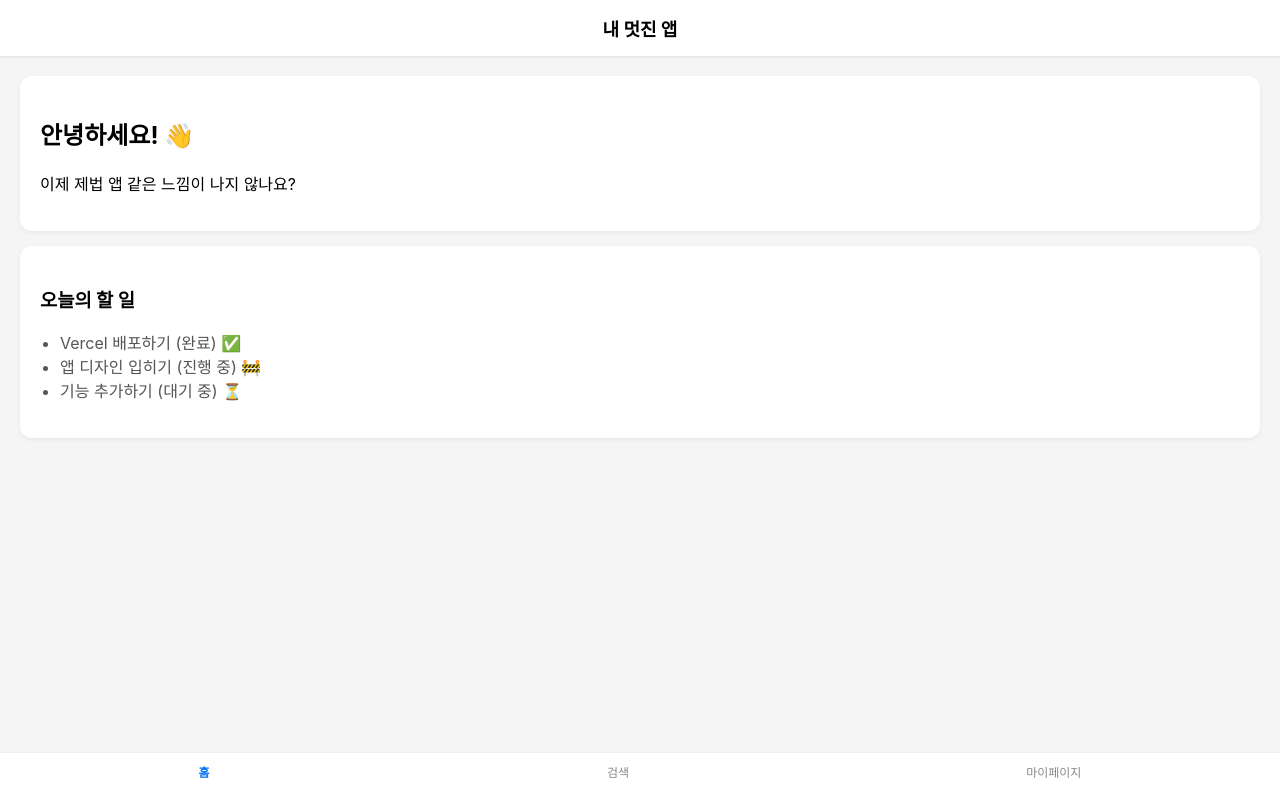
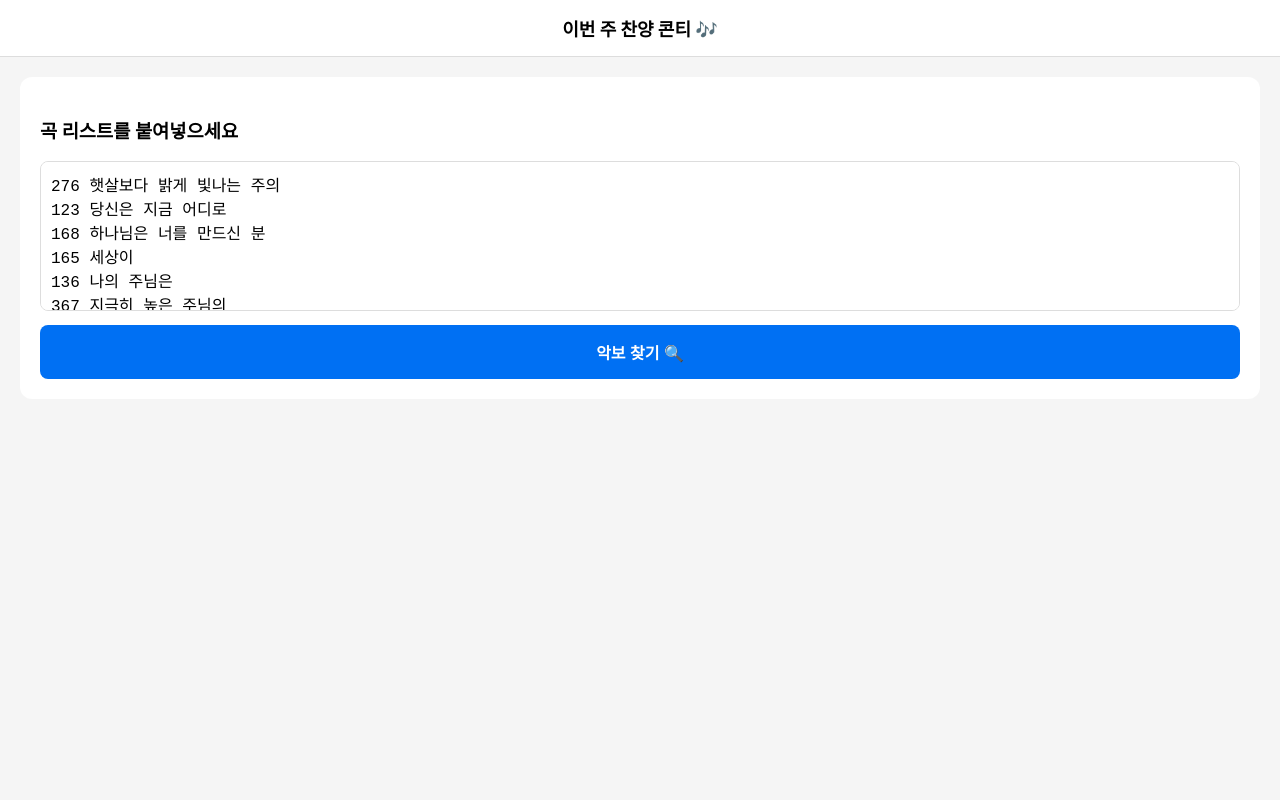
Before and after one commit to jeiel85/Test1111111, a plain HTML site: page index.html in a window 1280 px wide. Drawn offline with Linux system fonts and the light colour scheme.

Commit message:
Update index.html

```diff
--- a/index.html
+++ b/index.html
@@ -3,107 +3,126 @@
 <head>
     <meta charset="UTF-8">
     <meta name="viewport" content="width=device-width, initial-scale=1.0, maximum-scale=1.0, user-scalable=no">
-    <title>나의 웹앱</title>
+    <title>찬양 악보 찾기 🎵</title>
     <style>
-        /* 기본 스타일 초기화 */
         body {
-            margin: 0;
-            padding: 0;
+            margin: 0; padding: 0;
             font-family: -apple-system, sans-serif;
             background-color: #f5f5f5;
-            display: flex;
-            flex-direction: column;
+            display: flex; flex-direction: column;
             height: 100vh;
         }
-
-        /* 상단 헤더 (앱 제목) */
         header {
-            background-color: white;
-            padding: 15px;
+            background-color: white; padding: 15px;
+            text-align: center; font-weight: bold; font-size: 18px;
+            position: sticky; top: 0; z-index: 10;
+            border-bottom: 1px solid #ddd;
+        }
+        main {
+            flex: 1; overflow-y: auto; padding: 20px;
+        }
+        textarea {
+            width: 100%; height: 150px;
+            border: 1px solid #ddd; border-radius: 8px;
+            padding: 10px; font-size: 16px;
+            box-sizing: border-box; resize: none;
+        }
+        .btn-search {
+            width: 100%; padding: 15px;
+            background-color: #0070f3; color: white;
+            border: none; border-radius: 8px;
+            font-size: 16px; font-weight: bold;
+            margin-top: 10px; cursor: pointer;
+        }
+        .result-area {
+            margin-top: 30px;
+        }
+        .sheet-music-card {
+            background: white; border-radius: 12px;
+            padding: 15px; margin-bottom: 20px;
+            box-shadow: 0 2px 5px rgba(0,0,0,0.1);
             text-align: center;
-            font-weight: bold;
-            font-size: 18px;
-            box-shadow: 0 1px 3px rgba(0,0,0,0.1);
-            position: sticky;
-            top: 0;
-            z-index: 10;
         }
-
-        /* 메인 콘텐츠 영역 (스크롤 가능) */
-        main {
-            flex: 1;
-            overflow-y: auto;
-            padding: 20px;
+        .sheet-music-card img {
+            width: 100%; height: auto;
+            border-radius: 4px;
         }
-
-        /* 카드 스타일 (내용 박스) */
-        .card {
-            background: white;
-            border-radius: 12px;
-            padding: 20px;
-            margin-bottom: 15px;
-            box-shadow: 0 2px 5px rgba(0,0,0,0.05);
+        .sheet-title {
+            margin-bottom: 10px; font-weight: bold; color: #333;
         }
-
-        /* 하단 내비게이션 바 */
-        nav {
-            background-color: white;
-            border-top: 1px solid #eee;
-            display: flex;
-            justify-content: space-around;
-            padding: 10px 0;
-            padding-bottom: 20px; /* 아이폰 홈바 대응 */
-        }
-
-        .nav-item {
-            font-size: 12px;
-            color: #888;
-            text-align: center;
-            cursor: pointer;
-        }
-
-        .nav-item.active {
-            color: #0070f3;
-            font-weight: bold;
+        .error-msg {
+            color: red; font-size: 14px; margin-top: 5px;
         }
     </style>
 </head>
 <body>
 
-    <header>내 멋진 앱</header>
+    <header>이번 주 찬양 콘티 🎶</header>
 
-    <main id="app-content">
-        <div class="card">
-            <h2>안녕하세요! 👋</h2>
-            <p>이제 제법 앱 같은 느낌이 나지 않나요?</p>
+    <main>
+        <div style="background: white; padding: 20px; border-radius: 12px;">
+            <h3>곡 리스트를 붙여넣으세요</h3>
+            <textarea id="song-input" placeholder="예:&#13;&#10;276 햇살보다 밝게&#13;&#10;123 당신은 지금 어디로">
+276 햇살보다 밝게 빛나는 주의
+123 당신은 지금 어디로
+168 하나님은 너를 만드신 분
+165 세상이
+136 나의 주님은
+367 지극히 높은 주님의</textarea>
+            <button class="btn-search" onclick="findSheetMusic()">악보 찾기 🔍</button>
         </div>
 
-        <div class="card">
-            <h3>오늘의 할 일</h3>
-            <ul style="padding-left: 20px; color: #555;">
-                <li>Vercel 배포하기 (완료) ✅</li>
-                <li>앱 디자인 입히기 (진행 중) 🚧</li>
-                <li>기능 추가하기 (대기 중) ⏳</li>
-            </ul>
-        </div>
+        <div id="result-container" class="result-area"></div>
     </main>
-
-    <nav>
-        <div class="nav-item active" onclick="switchTab('home')">홈</div>
-        <div class="nav-item" onclick="switchTab('search')">검색</div>
-        <div class="nav-item" onclick="switchTab('my')">마이페이지</div>
-    </nav>
 
     <script>
         /**
-         * Input: Tab Name (string)
-         * Output: UI Update (Alert for now)
-         * Logic: 탭을 눌렀을 때의 동작을 정의. 지금은 준비 중이라는 알림만 띄움.
+         * Input: User Text (Song List)
+         * Output: Image Elements (Sheet Music)
+         * Logic:
+         * 1. 텍스트를 줄바꿈(\n) 기준으로 쪼갠다.
+         * 2. 각 줄의 맨 앞에 있는 숫자(곡번호)를 추출한다.
+         * 3. 'images/곡번호.jpg' 경로로 이미지 태그를 생성한다.
          */
-        function switchTab(tabName) {
-            // 왜: 아직 각 탭의 페이지를 만들지 않았으므로,
-            // 버튼이 동작한다는 피드백만 주기 위해 alert를 사용함.
-            alert(tabName + " 탭을 눌렀어요! (기능 준비 중)");
+        function findSheetMusic() {
+            const inputText = document.getElementById('song-input').value;
+            const resultContainer = document.getElementById('result-container');
+
+            // 결과창 초기화 (이전 검색 결과 삭제)
+            resultContainer.innerHTML = "";
+
+            // 줄 단위로 분리하고 빈 줄은 제거
+            const lines = inputText.split('\n').filter(line => line.trim() !== "");
+
+            if (lines.length === 0) {
+                alert("곡 리스트를 입력해주세요!");
+                return;
+            }
+
+            lines.forEach(line => {
+                // 정규표현식: 문자열 시작(^)에서 숫자(\d+)만 추출
+                const match = line.match(/^(\d+)/);
+
+                if (match) {
+                    const songNumber = match[1]; // 예: "276"
+                    const songTitle = line.substring(songNumber.length).trim(); // 제목만 남김
+
+                    // 카드 생성
+                    const card = document.createElement('div');
+                    card.className = 'sheet-music-card';
+
+                    // 왜: 이미지가 로드되지 않을 경우(파일 없음)를 대비해 onerror 처리를 추가함.
+                    card.innerHTML = `
+                        <div class="sheet-title">No. ${songNumber} ${songTitle}</div>
+                        <img src="images/${songNumber}.jpg"
+                             alt="${songNumber} 악보"
+                             onerror="this.onerror=null; this.src=''; this.parentElement.innerHTML+='<p class=\'error-msg\'>⚠️ 이미지를 찾을 수 없습니다 (images/${songNumber}.jpg)</p>'">
+                        <p style="font-size:12px; color:#888; margin-top:10px;">꾹 눌러서 저장/공유 하세요</p>
+                    `;
+
+                    resultContainer.appendChild(card);
+                }
+            });
         }
     </script>
 </body>
```
